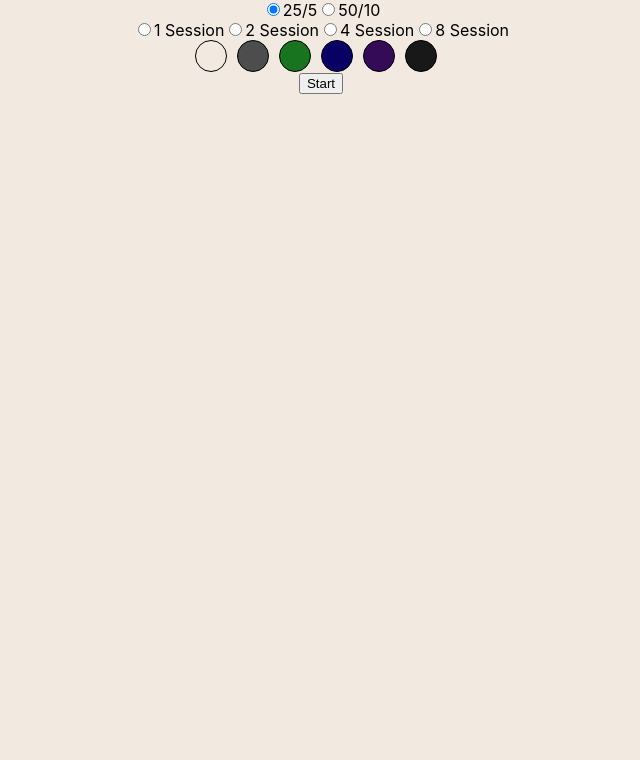
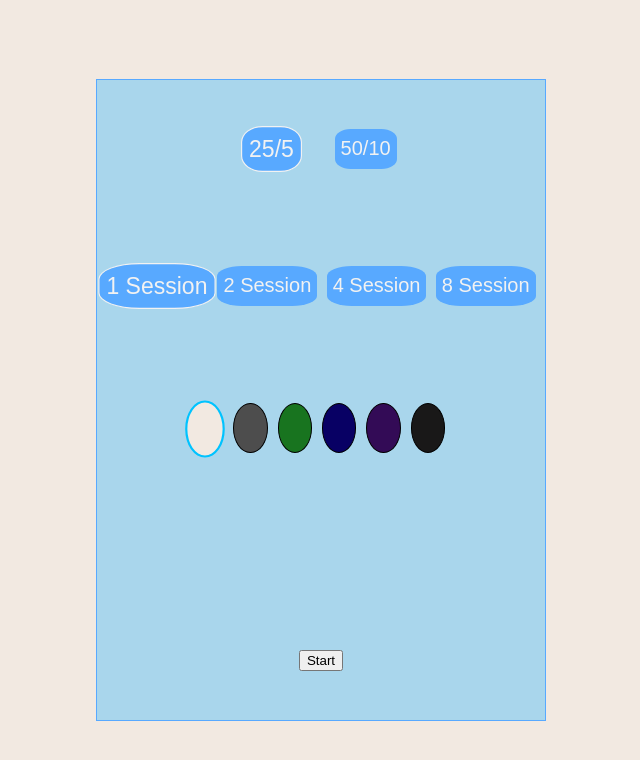
Before and after one commit to Nickolan/StudyWithPomo, a React (Create React App) app: page /home in a window 1280 px wide. Shown: the top 760 px of the page, without its empty margins (319-959 px from the left). Built offline with nearby package versions, Linux system fonts and the light colour scheme.

Commit message:
home styles

```diff
--- a/package.json
+++ b/package.json
@@ -53,6 +53,7 @@
     ]
   },
   "devDependencies": {
-    "redux-devtools-extension": "^2.13.9"
+    "redux-devtools-extension": "^2.13.9",
+    "tailwindcss": "^3.3.2"
   }
 }
--- a/src/App.css
+++ b/src/App.css
@@ -54,49 +54,136 @@
   height: 100vh;
   display: flex;
   flex-direction: column;
+  justify-content: center;
+  align-items: center;
 }
-#Home .config-Timer-background {
+#Home .container-home {
+  background-color: #a9d6ec;
+  border: 1px solid #58a9ff;
+  width: 35%;
+  height: 80%;
   display: flex;
-  justify-content: center;
+  flex-direction: column;
+  justify-content: space-around;
+  align-items: center;
 }
-#Home .config-Timer-background #color {
+#Home .container-home .config-Timer-time {
+  display: flex;
+  flex-direction: row;
+  justify-content: space-evenly;
+  width: 50%;
+  height: auto;
+}
+#Home .container-home .config-Timer-time #time {
+  background-color: #58a9ff;
+  border-radius: 25% 25% 25% 25%;
+  border: none;
+  color: #f2f2f2;
+  height: 40px;
+  font-size: 20px;
+  transition: 0.5s;
+}
+#Home .container-home .config-Timer-time #time:hover {
+  cursor: pointer;
+  transform: scale(1.18);
+}
+#Home .container-home .config-Timer-time #time-active {
+  background-color: #58a9ff;
+  border: 0.8px solid #f2f2f2;
+  color: #f2f2f2;
+  border-radius: 35%;
+  font-size: 20px;
+  transform: scale(1.15);
+  transition: 0.5s;
+}
+#Home .container-home .config-Timer-sessions {
+  display: flex;
+  flex-direction: row;
+  justify-content: space-evenly;
+  width: 100%;
+  height: auto;
+}
+#Home .container-home .config-Timer-sessions #sessions {
+  background-color: #58a9ff;
+  border-radius: 25% 25% 25% 25%;
+  border: none;
+  color: #f2f2f2;
+  height: 40px;
+  font-size: 20px;
+  transition: 0.5s;
+}
+#Home .container-home .config-Timer-sessions #sessions:hover {
+  cursor: pointer;
+  transform: scale(1.18);
+}
+#Home .container-home .config-Timer-sessions #sessions-active {
+  background-color: #58a9ff;
+  border: 0.8px solid #f2f2f2;
+  color: #f2f2f2;
+  border-radius: 35%;
+  font-size: 20px;
+  transform: scale(1.15);
+  transition: 0.5s;
+}
+#Home .container-home .config-Timer-background {
+  display: flex;
+  flex-direction: row;
+  justify-content: space-evenly;
+  width: 60%;
+  height: auto;
+}
+#Home .container-home .config-Timer-background #color {
   margin-right: 10px;
-  width: 30px;
-  height: 30px;
+  width: 48px;
+  height: 48px;
   border: 1px solid #000;
   border-radius: 50%;
+  transition: 0.5s;
 }
-#Home .config-Timer-background #color:hover {
+#Home .container-home .config-Timer-background #color:hover {
   cursor: pointer;
+  transform: scale(1.05);
 }
-#Home .config-Timer-background #color:active {
-  border: 1px solid #fff;
+#Home .container-home .config-Timer-background #color-active {
+  border: 2px solid #00c3ff;
+  margin-right: 10px;
+  width: 48px;
+  height: 48px;
+  border-radius: 50%;
+  transform: scale(1.1);
+  transition: 1s;
 }
-#Home .config-Timer-background .default {
+#Home .container-home .config-Timer-background .default {
   background-color: #f2e9e1;
 }
-#Home .config-Timer-background .grey {
+#Home .container-home .config-Timer-background .grey {
   background-color: #4d4d4d;
 }
-#Home .config-Timer-background .green {
+#Home .container-home .config-Timer-background .green {
   background-color: #18741f;
 }
-#Home .config-Timer-background .blue {
+#Home .container-home .config-Timer-background .blue {
   background-color: #080064;
 }
-#Home .config-Timer-background .violet {
+#Home .container-home .config-Timer-background .violet {
   background-color: #330b56;
 }
-#Home .config-Timer-background .dark {
+#Home .container-home .config-Timer-background .dark {
   background-color: #191818;
 }
 
 #Timer {
   width: 100vw;
   height: 100%;
+  display: flex;
+  flex-direction: column;
+  align-items: center;
+  justify-content: start;
 }
-#Timer .time {
+#Timer h1 {
   font-size: 300px;
+  -webkit-text-fill-color: black;
+  -webkit-text-stroke: 8px #f2f2f2;
 }
 
 @media (max-width: 720px) {
--- a/src/App.scss
+++ b/src/App.scss
@@ -1,9 +1,37 @@
-$backgroundColor: #f2e9e1;
+$firstColor: #f2e9e1;
+$blue: #58a9ff;
+$white: #f2f2f2;
+$secondary: #a9d6ec;
 @mixin flexibility($direction, $align, $justify){
   display: flex;
   flex-direction: $direction;
   align-items: $align;
   justify-content: $justify;
+}
+@mixin button{
+  background-color: $blue;
+  border-radius: 25% 25% 25% 25%;
+  border: none;
+  color: $white;
+  height: 40px;
+  font-size: 20px;
+  transition: 0.5s;
+}
+@mixin active-button{
+  background-color: $blue;
+  border: 0.8px solid $white;
+  color: $white;
+  border-radius: 35%;
+  font-size: 20px;
+  transform: scale(1.15);
+  transition: 0.5s;
+}
+@mixin sections($width){
+  display: flex;
+  flex-direction: row;
+  justify-content: space-evenly;
+  width: $width;
+  height: auto;
 }
 
 .App {
@@ -16,7 +44,7 @@ $backgroundColor: #f2e9e1;
 }
 
 #Landing{
-  background-color: $backgroundColor;
+  background-color: $firstColor;
   width: 100vw;
   height: 100vh;
   display: flex;
@@ -59,29 +87,74 @@ div:hover{
 }
 
 #Home{
-  background-color: $backgroundColor;
+  background-color: $firstColor;
   width: 100vw;
   height: 100vh;
     display: flex;
     flex-direction: column;
+    justify-content: center;
+    align-items: center;
+  .container-home{
+    background-color: $secondary;
+    border: 1px solid $blue;
+    width: 35%;
+    height: 80%;
+    display: flex;
+    flex-direction: column;
+    justify-content: space-around;
+    align-items: center;
+    .config-Timer-time{
+      @include sections(50%);
+      #time{
+        @include button()
+      }
+      #time:hover{
+        cursor: pointer;
+        transform: scale(1.18)
+      }
+      #time-active{
+        @include active-button()
+      }
+    }
+    .config-Timer-sessions{
+      @include sections(100%);
+        #sessions{
+          @include button();
+        }
+        #sessions:hover{
+          cursor: pointer;
+          transform: scale(1.18)
+        }
+        #sessions-active{
+          @include active-button()
+        }
+    };
+
     .config-Timer-background{
-    display: flex;
-    justify-content: center;
+      @include sections(60%);
       #color{
         margin-right: 10px;
-      width: 30px;
-      height: 30px;
+        width: 48px;
+        height: 48px;
         border: 1px solid #000;
         border-radius: 50%;
+        transition: 0.5s;
       }
       #color:hover{
         cursor: pointer;
+        transform: scale(1.05)
       }
-    #color:active{
-      border: 1px solid #fff;
+      #color-active{
+        border: 2px solid #00c3ff;
+        margin-right: 10px;
+        width: 48px;
+        height: 48px;
+        border-radius: 50%;
+        transform: scale(1.1);
+        transition: 1s;
       }
       .default{
-      background-color: $backgroundColor;
+      background-color: $firstColor;
     }
     .grey{
       background-color: #4d4d4d;
@@ -99,12 +172,17 @@ div:hover{
       background-color: #191818;
     }
     }
+
+}
 }
 #Timer{
   width: 100vw;
   height: 100%;
-  .time{
+  @include flexibility(column, center, start);
+  h1{
     font-size: 300px;
+    -webkit-text-fill-color: black;
+    -webkit-text-stroke: 8px $white;
   }
 }
 
--- a/src/views/home.tsx
+++ b/src/views/home.tsx
@@ -9,6 +9,11 @@ function Home() {
     const {workTimer, breakTimer, sessionsTimer} = useSelector((state : any) => state)
     const [is25Checked, set25Checked] = useState(true);
     const [is50Checked, set50Checked] = useState(false);
+    const [options, setOptions] = useState({
+        color: 'default',
+        timer: '25/5',
+        sessions: '1'
+    });
 
     useEffect(() => {
         if (is25Checked) {
@@ -19,33 +24,36 @@ function Home() {
 
     }, [is25Checked, sessionsTimer])
 
+
+
     return(
         <div id="Home">
-            <div className="config-Timer-content">
-                <input type="radio" checked={is25Checked} onChange={() => handle25Change({is25Checked, is50Checked, set25Checked, set50Checked})} name="25/5"/>
-                <label htmlFor="25/5">25/5</label>
-                <input checked={is50Checked} onChange={() => handle50change({is25Checked, is50Checked, set25Checked, set50Checked})} type="radio" name="50/10"/>
-                <label htmlFor="50/10">50/10</label>
+            <div className="container-home">
+                <div className="config-Timer-time">
+                    <input id={options.timer !== '25/5' ? 'time' : 'time-active'} type="button" value='25/5' onClick={() => {handle25Change({is25Checked, is50Checked, set25Checked, set50Checked}); setOptions({...options, timer: '25/5'})}} />
+
+                    <input id={options.timer !== '50/10' ? 'time' : 'time-active'} onClick={() => {handle50change({is25Checked, is50Checked, set25Checked, set50Checked}); setOptions({...options, timer: '50/10'})}} type="button" value='50/10' />
                 </div>
                 <div className="config-Timer-sessions">
-                <label htmlFor="oneSessions"><input onChange={() => dispatch(oneSession())} checked={sessionsTimer === 'oneSession'} type="radio"/>1 Session</label>
-                <label htmlFor="twoSessions"><input onChange={() => dispatch(twoSession())} checked={sessionsTimer === 'twoSession'} type="radio"/>2 Session</label>
-                <label htmlFor="fourSessions"><input onChange={() => dispatch(fourSession())} checked={sessionsTimer === 'fourSession'}  type="radio"/>4 Session</label>
-                <label htmlFor="eightSessions"><input onChange={() => dispatch(eightSession())} checked={sessionsTimer === 'eightSession'}  type="radio"/>8 Session</label>
+                    <input id={options.sessions !== '1' ? 'sessions' : 'sessions-active'} onClick={() => {dispatch(oneSession()); setOptions({...options, sessions: '1'})}}  value='1 Session' type="button"/>
+                    <input id={options.sessions !== '2' ? 'sessions' : 'sessions-active'} onClick={() => {dispatch(twoSession()); setOptions({...options, sessions: '2'})}}  value='2 Session' type="button"/>
+                    <input id={options.sessions !== '4' ? 'sessions' : 'sessions-active'} onClick={() => {dispatch(fourSession()); setOptions({...options, sessions: '4'})}} value='4 Session' type="button"/>
+                    <input id={options.sessions !== '8' ? 'sessions' : 'sessions-active'} onClick={() => {dispatch(eightSession()); setOptions({...options, sessions: '8'})}} value='8 Session' type="button"/>
                 </div>
                 <div className="config-Timer-background">
-                <div id="color" onClick={() => dispatch(selectColor('#f2e9e1', '#000'))} className="default"></div>
-                <div id="color" onClick={() => dispatch(selectColor('#4d4d4d', '#fff'))} className="grey"></div>
-                <div id="color" onClick={() => dispatch(selectColor('#18741f', '#000'))} className="green"></div>
-                <div id="color" onClick={() => dispatch(selectColor('#080064', '#fff'))} className="blue"></div>
-                <div id="color" onClick={() => dispatch(selectColor('#330b56', '#fff'))} className="violet"></div>
-                <div id="color" onClick={() => dispatch(selectColor('#191818', '#fff'))} className="dark"></div>
+                    <div id={options.color !== 'default' ? "color" : "color-active"} onClick={() => {dispatch(selectColor('#f2e9e1', '#000')); setOptions({...options, color: 'default'})}} className="default"></div>
+                    <div id={options.color !== 'grey' ? "color" : 'color-active'} onClick={() => {dispatch(selectColor('#4d4d4d', '#000')); setOptions({...options, color: 'grey'})}} className="grey"></div>
+                    <div id={options.color !== 'green' ? "color" : 'color-active'} onClick={() => {dispatch(selectColor('#18741f', '#000')); setOptions({...options, color: 'green'})}} className="green"></div>
+                    <div id={options.color !== 'blue' ? "color" : 'color-active'} onClick={() => {dispatch(selectColor('#080064', '#000')); setOptions({...options, color: 'blue'})}} className="blue"></div>
+                    <div id={options.color !== 'violet' ? "color" : 'color-active'} onClick={() => {dispatch(selectColor('#330b56', '#000')); setOptions({...options, color: 'violet'})}} className="violet"></div>
+                    <div id={options.color !== 'dark' ? "color" : 'color-active'} onClick={() => {dispatch(selectColor('#191818', '#000')); setOptions({...options, color: 'dark'})}} className="dark"></div>
                 </div>
                 <div>
                 </div>
                 <Link to={`/timer`}>
-                <button>Start</button>
+                    <button disabled={sessionsTimer === 0}>Start</button>
                 </Link>
+            </div>
         </div>
     )
 }
--- a/src/views/timer.tsx
+++ b/src/views/timer.tsx
@@ -1,11 +1,13 @@
 import {useState, useEffect} from "react";
 import {  useSelector } from "react-redux";
 import { formatTimer } from "../controllers/controllers";
+import { useNavigate } from "react-router-dom";
 
 
 function Timer() {
 
   const {workTimer, breakTimer, sessionsTimer, background, text} = useSelector((state : any) => state)
+  const navigate = useNavigate();
   const divStyle = {
     backgroundColor: background,
   };
@@ -30,6 +32,7 @@ function Timer() {
       }
     }
 }, [seconds])
+
 
   useEffect(() => {
     let interval : any;
@@ -60,10 +63,13 @@ function Timer() {
 
   return(
     <div style={divStyle} id="Timer">
-      <div style={{ color: text }} className="time">{formatTimer(seconds)}</div>
-      <button onClick={startTimer}>Start</button>
-      <button onClick={stopTimer}>Stop</button>
-      <h2 style={{ color: text }}>{leftSessions}</h2>
+      <div>
+        <button onClick={startTimer}>Start</button><button onClick={stopTimer}>Stop</button>
+        <h2 style={{ color: text }}>{leftSessions}</h2>
+      </div>
+      <div>
+        <h1 style={{ color: text }} className="time">{formatTimer(seconds)}</h1>
+      </div>
     </div>
   )
 }
```
Also changed, not shown: src/redux/reducer.ts (+5 -5 lines), 2 other files (tests, documents, lock files or other folders). Lines whose indentation alone changed are shown as unchanged.
